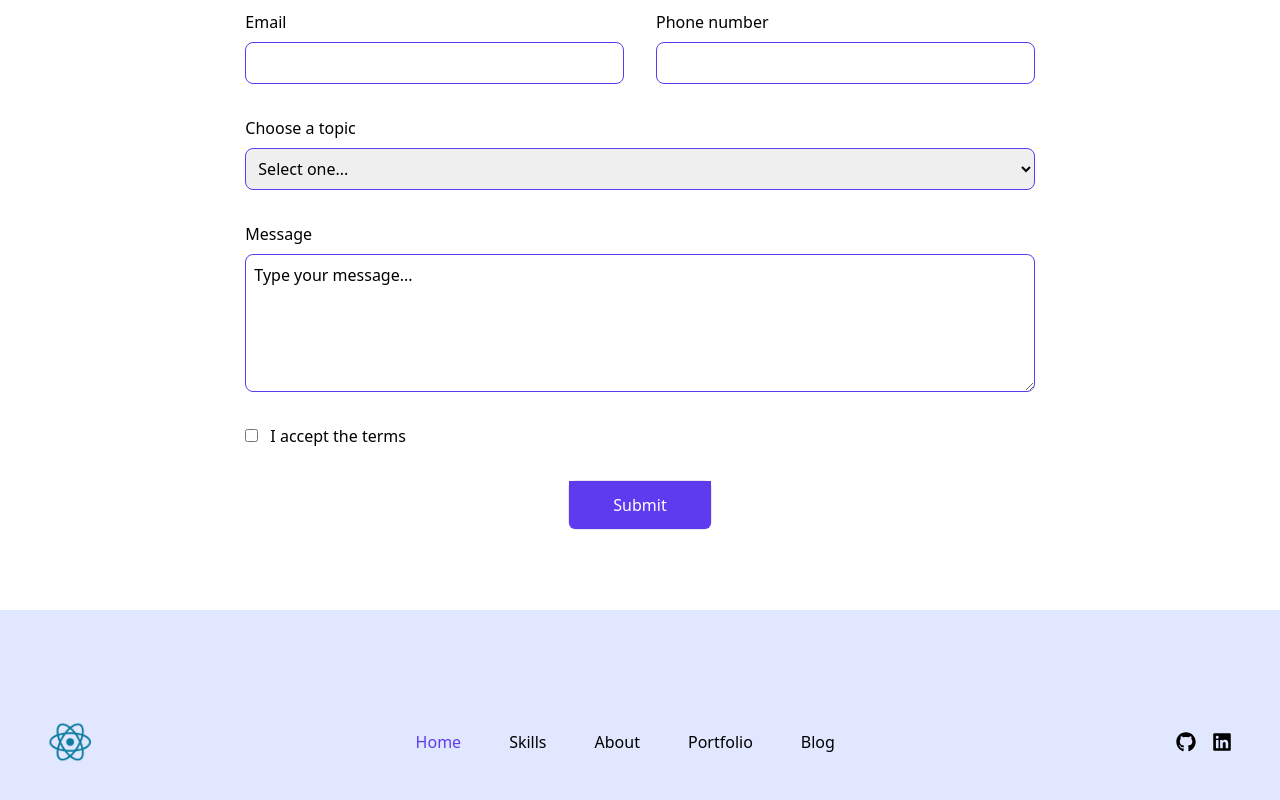
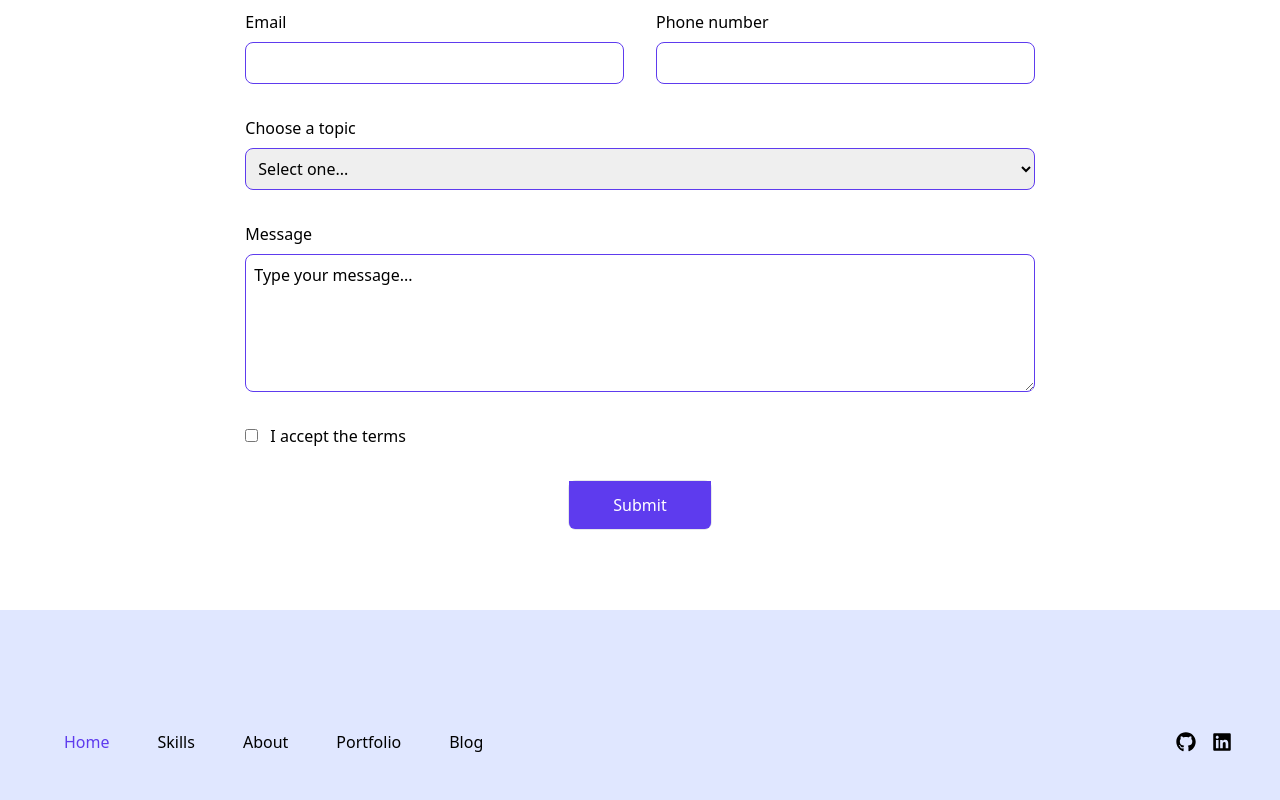
Before and after one commit to Melomey/personal-portfolio-website, a React (Create React App) app: page / in a window 1280 px wide. Shown: the part 3975-4775 px from the top of the page. Built offline with nearby package versions, Linux system fonts and the light colour scheme.

Commit message:
edited footer

```diff
--- a/src/components/Footer.jsx
+++ b/src/components/Footer.jsx
@@ -12,9 +12,7 @@ const Footer = () => {
   return (
     <div className="bg-indigo-100 py-28 md:px-12 px-4">
       <div className="flex flex-col md:flex-row md:items-center justify-between gap-8 mb-20">
-        <Link href="/">
-          <img src={logo} alt="" className="h-10" />
-        </Link>
+
         <div className="flex flex-col md:flex-row md:items-center gap-4 flex-wrap">
           <Link
             href="#"
```
